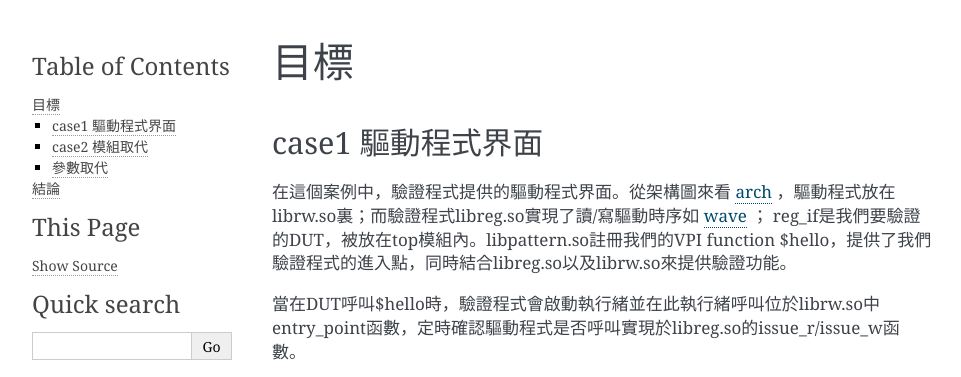
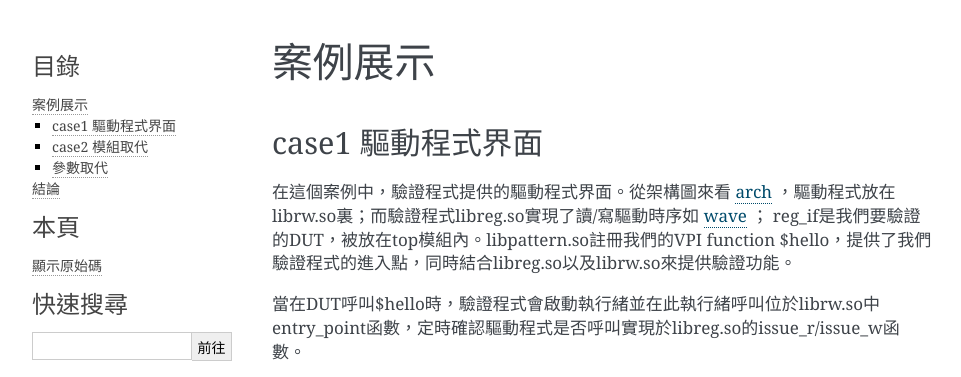
Before and after one commit to digitnctu/cvpi_tutorial, a Sphinx documentation site: the page built from docs/source/case1.rst, in a window 1280 px wide, cut to the strip 0-377 px from the top of the page. Shown: the whole strip, without its empty margins (148-1109 px from the left). Built offline with Sphinx 7.4.7, drawn with Linux system fonts in a browser that asks for light colours.

Commit message:
try version

```diff
--- a/docs/conf.py
+++ b/docs/conf.py
@@ -22,7 +22,7 @@ templates_path = ['_templates']
 exclude_patterns = []
 # online_wavedrom_js_url = 'albert'
 
-language = 'big5'
+language = 'zh_TW'
 
 # -- Options for HTML output -------------------------------------------------
 # https://www.sphinx-doc.org/en/master/usage/configuration.html#options-for-html-output
--- a/docs/source/case1.rst
+++ b/docs/source/case1.rst
@@ -1,6 +1,6 @@
-====
-目標
-====
+========
+案例展示
+========
 
 ---------------------
 case1 驅動程式界面
```
